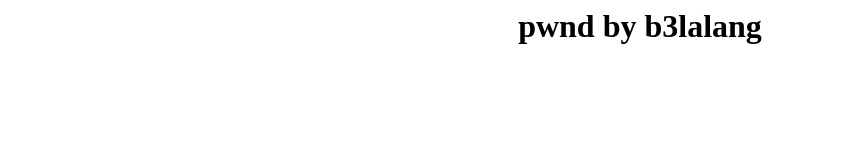
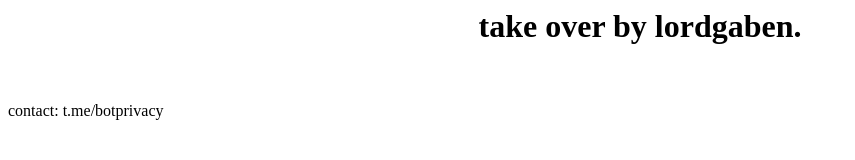
Before and after one commit to s1miii/kontol, a plain HTML site: page index.html in a window 1280 px wide. Shown: the whole page, without its empty margins (0-855 px from the left). Drawn offline with Linux system fonts and the light colour scheme.

Commit message:
Update index.html

```diff
--- a/index.html
+++ b/index.html
@@ -1 +1,2 @@
-<center><h1>pwnd by b3lalang</h1></center>
+<center><h1>take over by lordgaben. </h1></center>
+<br><br> contact: t.me/botprivacy
```
